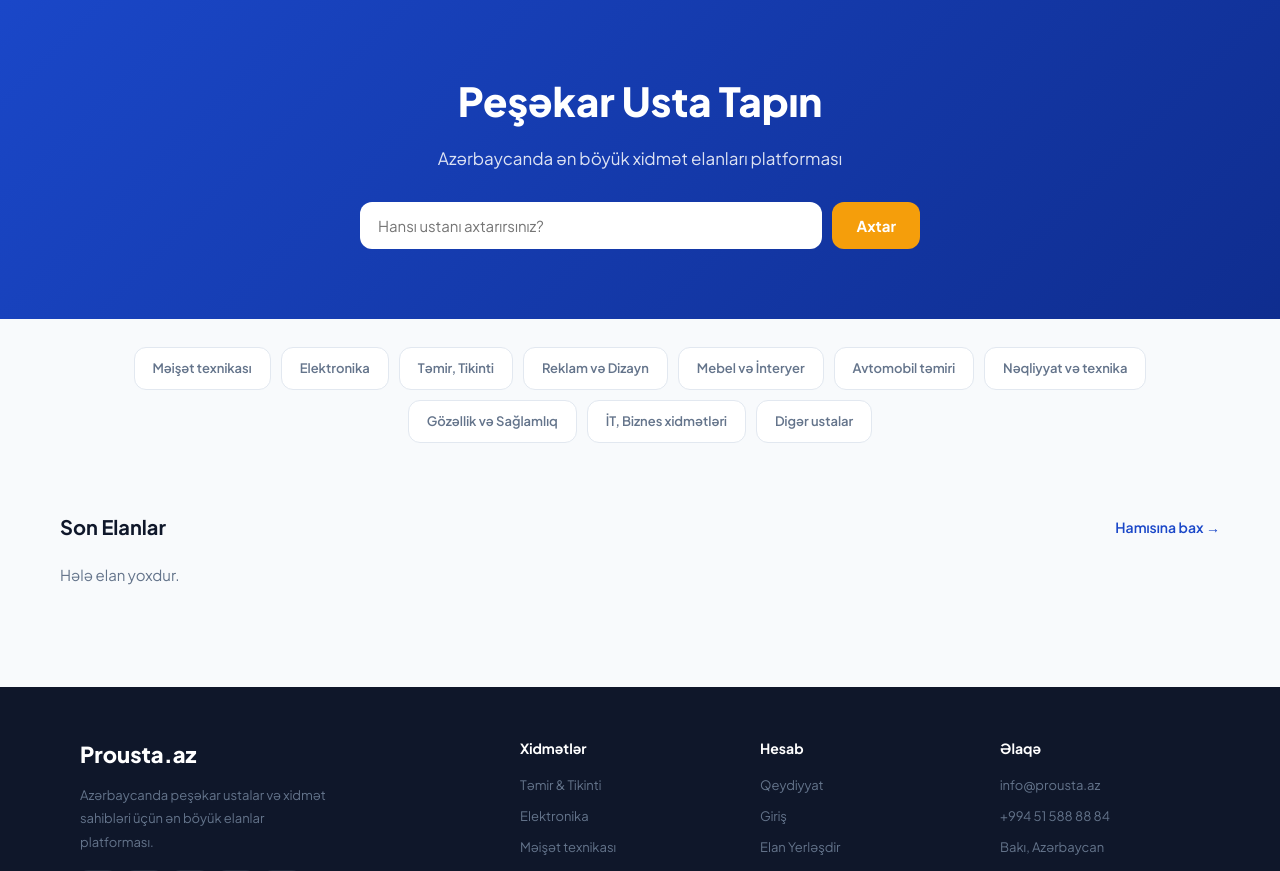
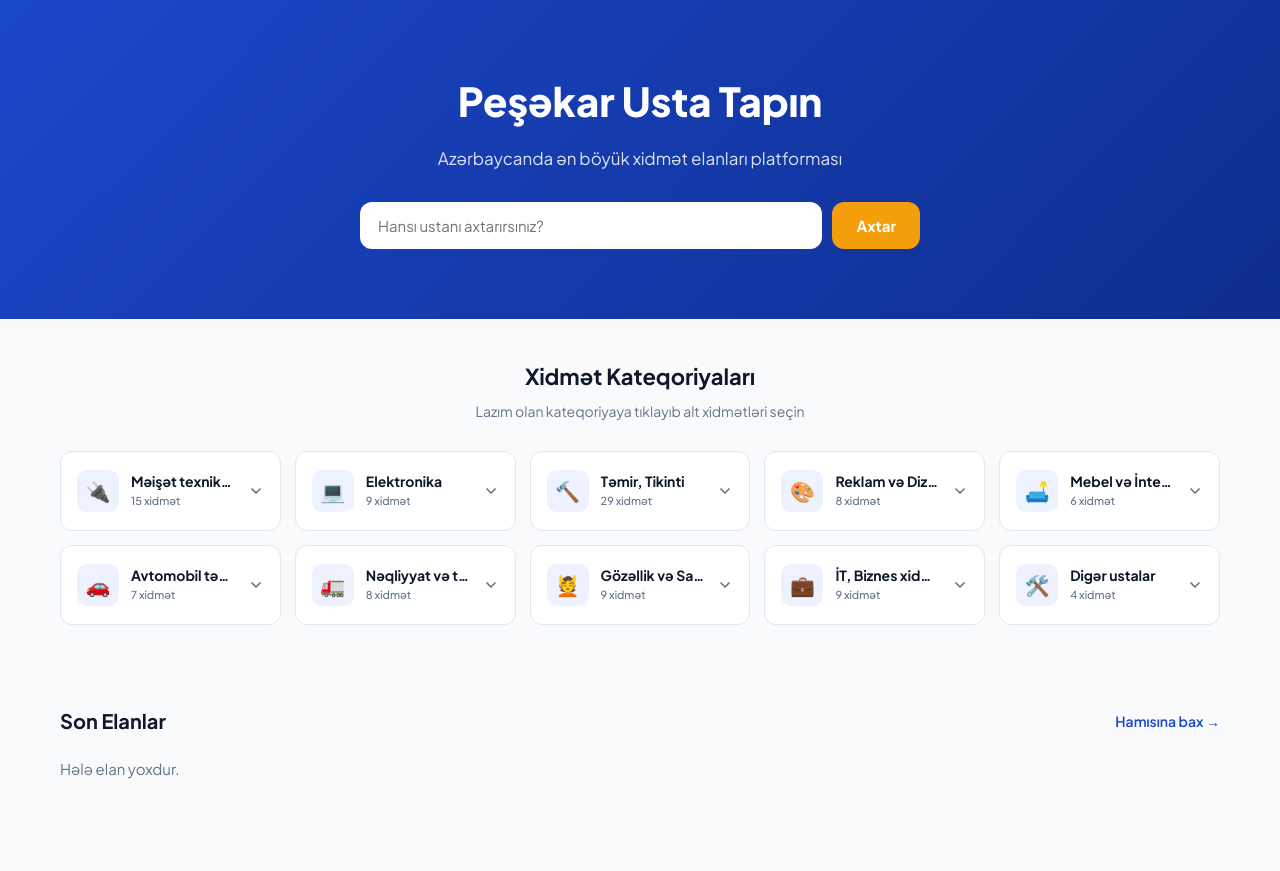
Before and after one commit to guliyevsarxan92-dot/prousta, a Django app: page / in a window 1280 px wide. Shown: the part 65-936 px from the top of the page. Run offline with Django 5.2, Linux system fonts and the light colour scheme; a user stored in the database is signed in; data comes from the database, SQL or seed files in the repository; tables that the repository leaves empty hold one stand-in row (values such as "Sample post"); grey boxes marked "Sample" are stand-in pictures.

Commit message:
Esas sehifede kategoriyalar acilan menyu seklinde

```diff
--- a/core/views.py
+++ b/core/views.py
@@ -34,7 +34,7 @@ def index(request):
     random.shuffle(vip_list)
     vip_elanlar = vip_list[:8]
     elanlar = Elan.objects.filter(status='aktiv', vip_status='normal').order_by('-yaradildi').prefetch_related('shekillar')[:12]
-    kateqoriyalar = Kategori.objects.filter(ust_kategori=None)
+    kateqoriyalar = Kategori.objects.filter(ust_kategori=None).prefetch_related('alt_kateqoriyalar')
     return render(request, 'index.html', {
         'elanlar': elanlar,
         'vip_elanlar': vip_elanlar,
--- a/templates/index.html
+++ b/templates/index.html
@@ -56,9 +56,39 @@
 .search-box{display:flex;gap:10px;max-width:560px;margin:0 auto}
 .search-box input{flex:1;padding:14px 18px;border-radius:var(--r);border:none;font-size:15px}
 .search-box button{padding:14px 24px;background:var(--acc);color:#fff;border-radius:var(--r);font-weight:700;font-size:15px;border:none;cursor:pointer}
-.cats{display:flex;gap:10px;flex-wrap:wrap;justify-content:center;padding:28px 20px;max-width:1200px;margin:0 auto}
-.cat{background:var(--white);border:1.5px solid var(--border);border-radius:var(--r);padding:10px 18px;font-size:13px;font-weight:600;color:var(--muted);transition:.2s}
-.cat:hover{border-color:var(--p);color:var(--p)}
+.cats-section{padding:40px 20px;max-width:1200px;margin:0 auto}
+.cats-title{font-size:22px;font-weight:700;margin-bottom:6px;text-align:center}
+.cats-sub{text-align:center;color:var(--muted);font-size:14px;margin-bottom:28px}
+.cats-grid{display:grid;grid-template-columns:repeat(auto-fill,minmax(220px,1fr));gap:14px}
+.kat-card{background:var(--white);border:1.5px solid var(--border);border-radius:var(--r);overflow:hidden;transition:.2s}
+.kat-card[open]{border-color:var(--p);box-shadow:0 8px 24px rgba(26,71,200,.12)}
+.kat-card summary{list-style:none;cursor:pointer;padding:18px 16px;display:flex;align-items:center;gap:12px;font-weight:600;font-size:15px;color:var(--tx);user-select:none;transition:.2s}
+.kat-card summary::-webkit-details-marker{display:none}
+.kat-card summary:hover{background:var(--pl)}
+.kat-card[open] summary{background:var(--pl);color:var(--p);border-bottom:1px solid var(--border)}
+.kat-icon{width:42px;height:42px;border-radius:10px;background:var(--pl);display:flex;align-items:center;justify-content:center;color:var(--p);flex-shrink:0;font-size:20px;transition:.2s}
+.kat-card[open] .kat-icon{background:var(--p);color:#fff}
+.kat-info{flex:1;min-width:0}
+.kat-name{display:block;font-size:14px;font-weight:700;line-height:1.3;white-space:nowrap;overflow:hidden;text-overflow:ellipsis}
+.kat-count{display:block;font-size:11px;color:var(--muted);font-weight:500;margin-top:2px}
+.kat-card[open] .kat-count{color:var(--p)}
+.kat-arrow{flex-shrink:0;transition:.3s;color:var(--muted)}
+.kat-card[open] .kat-arrow{transform:rotate(180deg);color:var(--p)}
+.alt-list{padding:8px;display:flex;flex-direction:column;gap:2px;max-height:360px;overflow-y:auto}
+.alt-list a{display:flex;align-items:center;gap:8px;padding:9px 12px;border-radius:8px;font-size:13px;color:var(--tx);font-weight:500;transition:.15s}
+.alt-list a:hover{background:var(--pl);color:var(--p);padding-left:16px}
+.alt-list a::before{content:'';width:4px;height:4px;border-radius:50%;background:var(--muted);flex-shrink:0;transition:.15s}
+.alt-list a:hover::before{background:var(--p);width:6px;height:6px}
+.kat-view-all{margin-top:6px;padding:10px 12px !important;border-top:1px solid var(--border);color:var(--p) !important;font-weight:700 !important;font-size:13px}
+.kat-view-all::before{display:none !important}
+@media(max-width:640px){
+  .cats-section{padding:24px 12px}
+  .cats-grid{grid-template-columns:repeat(2,1fr);gap:10px}
+  .kat-card summary{padding:12px 10px;gap:8px;font-size:13px}
+  .kat-icon{width:36px;height:36px;font-size:16px}
+  .kat-name{font-size:12px}
+  .kat-count{font-size:10px}
+}
 .section{padding:40px 20px;max-width:1200px;margin:0 auto}
 .section-header{display:flex;align-items:center;justify-content:space-between;margin-bottom:20px}
 .section-title{font-size:20px;font-weight:700}
@@ -101,10 +131,41 @@
   </form>
 </div>
 
-<div class="cats">
-{% for kat in kateqoriyalar %}
-  <a href="/elanlar/?kategori={{ kat.slug }}" class="cat">{{ kat.ad }}</a>
-{% endfor %}
+<div class="cats-section">
+  <h2 class="cats-title">Xidmət Kateqoriyaları</h2>
+  <p class="cats-sub">Lazım olan kateqoriyaya tıklayıb alt xidmətləri seçin</p>
+  <div class="cats-grid">
+    {% for kat in kateqoriyalar %}
+    <details class="kat-card">
+      <summary>
+        <span class="kat-icon">
+          {% if kat.slug == 'meiset-texnikasi' %}🔌
+          {% elif kat.slug == 'elektronika' %}💻
+          {% elif kat.slug == 'temir-tikinti' %}🔨
+          {% elif kat.slug == 'reklam-dizayn' %}🎨
+          {% elif kat.slug == 'mebel-interyer' %}🛋️
+          {% elif kat.slug == 'avtomobil-temiri' %}🚗
+          {% elif kat.slug == 'neqliyyat-texnika' %}🚛
+          {% elif kat.slug == 'gozellik-saglamliq' %}💆
+          {% elif kat.slug == 'it-biznes' %}💼
+          {% elif kat.slug == 'diger-ustalar' %}🛠️
+          {% else %}📋{% endif %}
+        </span>
+        <div class="kat-info">
+          <span class="kat-name">{{ kat.ad }}</span>
+          <span class="kat-count">{{ kat.alt_kateqoriyalar.count }} xidmət</span>
+        </div>
+        <svg class="kat-arrow" width="16" height="16" viewBox="0 0 24 24" fill="none" stroke="currentColor" stroke-width="2.5" stroke-linecap="round" stroke-linejoin="round"><polyline points="6 9 12 15 18 9"/></svg>
+      </summary>
+      <div class="alt-list">
+        {% for alt in kat.alt_kateqoriyalar.all %}
+          <a href="/elanlar/?kategori={{ alt.slug }}">{{ alt.ad }}</a>
+        {% endfor %}
+        <a href="/elanlar/?kategori={{ kat.slug }}" class="kat-view-all">Bütün {{ kat.ad }} elanları →</a>
+      </div>
+    </details>
+    {% endfor %}
+  </div>
 </div>
 
 {% if vip_elanlar %}
```
